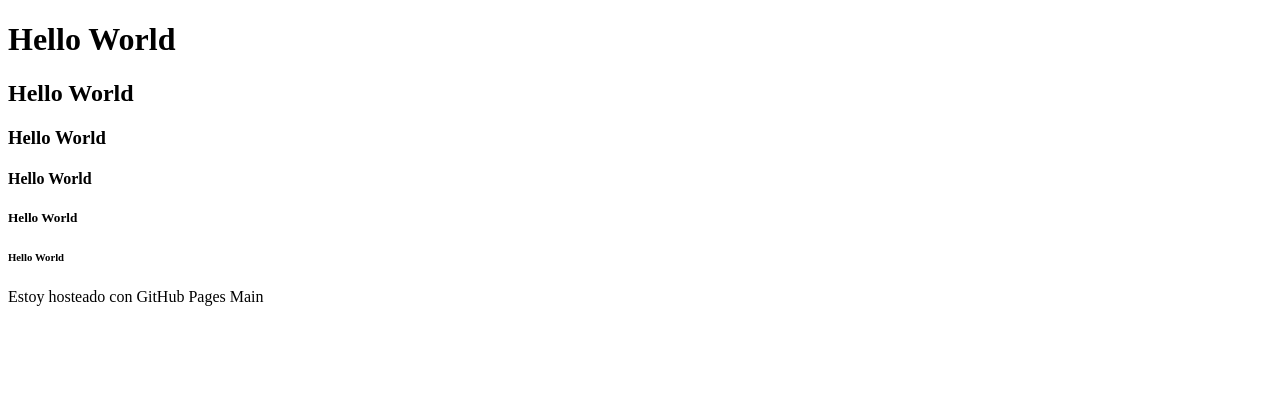
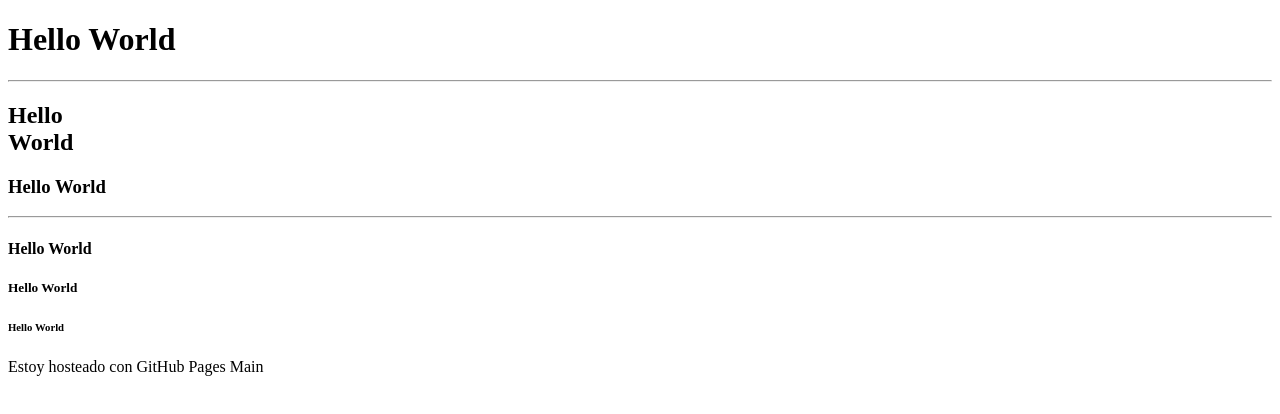
Before and after one commit to jmsv2001/jmsv2001.github.io, a plain HTML site: page index.html in a window 1280 px wide. Drawn offline with Linux system fonts and the light colour scheme.

Commit message:
Update index.html

```diff
--- a/index.html
+++ b/index.html
@@ -5,8 +5,10 @@
 	</heat>
 	<body>
 		<h1>Hello World</h1>
-		<h2>Hello World</h2>
+		<hr>
+		<h2>Hello <br>World</h2>
 		<h3>Hello World</h3>
+		<hr>
 		<h4>Hello World</h4>
 		<h5>Hello World</h5>
 		<h6>Hello World</h6>
```
